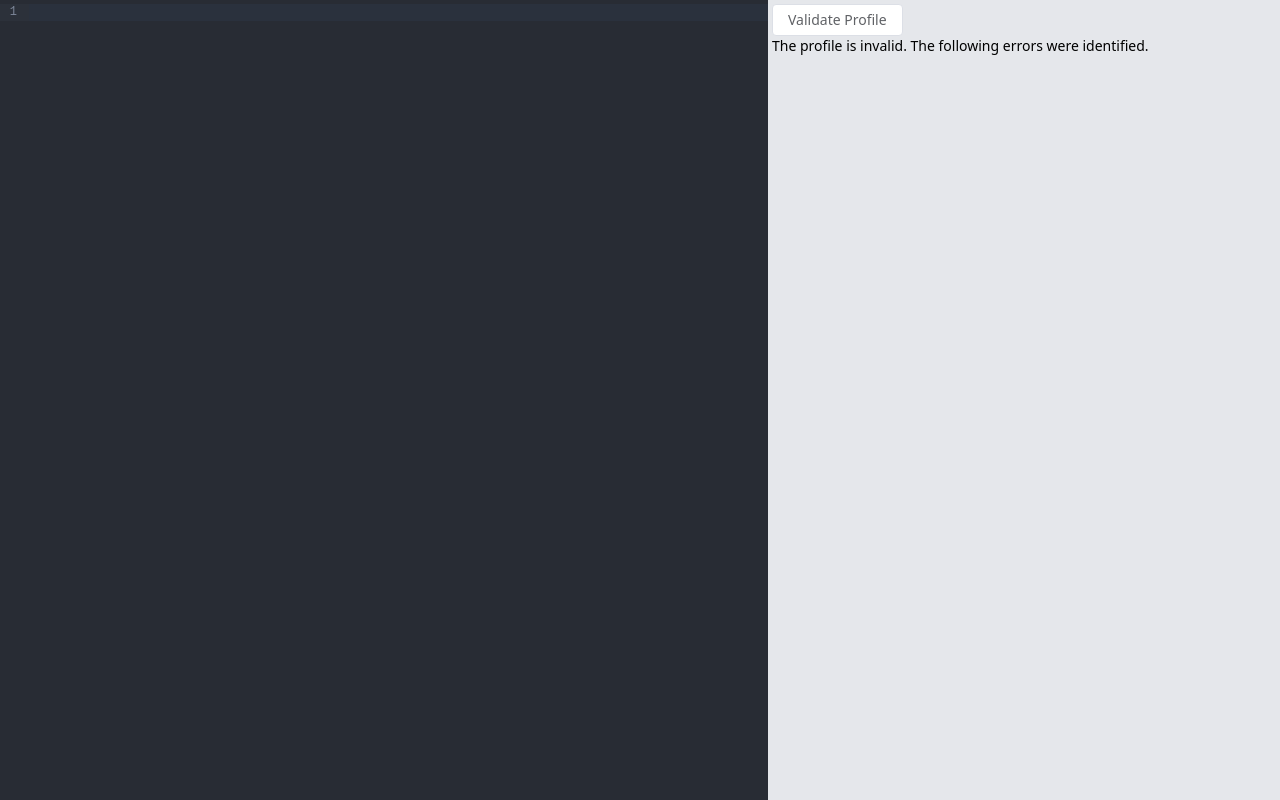
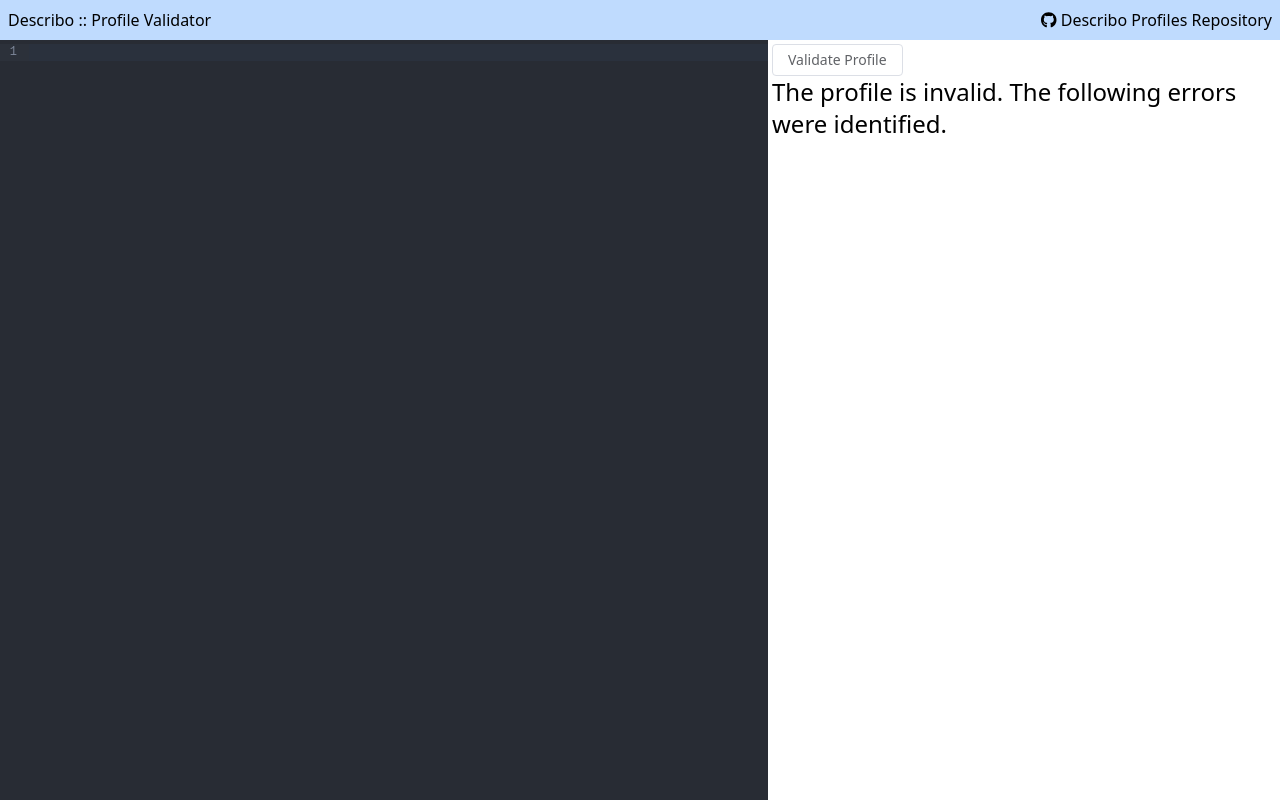
Before and after one commit to describo/profiles, a Vue app in the folder profile-checker/: page / in a window 1280 px wide. Built offline with nearby package versions, Linux system fonts and the light colour scheme.

Commit message:
app adjustments

```diff
--- a/profile-checker/src/App.vue
+++ b/profile-checker/src/App.vue
@@ -1,5 +1,5 @@
 <template>
-    <div id="app" class="bg-gray-200 flex flex-col h-screen">
+    <div id="app" class="">
         <router-view />
     </div>
 </template>
--- a/profile-checker/src/components/ProfileChecker.component.vue
+++ b/profile-checker/src/components/ProfileChecker.component.vue
@@ -2,25 +2,24 @@
     <div class="flex flex-col">
         <div class="flex flex-row">
             <div class="w-3/5">
-                <div class="h-screen">
+                <div class="">
                     <div ref="codemirror"></div>
                 </div>
             </div>
             <div class="w-2/5 p-1 flex flex-col">
-                <div class="flex flex-row">
-                    <div><el-button @click="validateProfile">Validate Profile</el-button></div>
-                </div>
-                <div v-if="data.formattingError">{{ data.formattingError }}</div>
-                <div v-if="!data.validation.valid" class="text-sm overflow-scroll">
+                <div class="flex flex-row"></div>
+                <div><el-button @click="validateProfile">Validate Profile</el-button></div>
+                <div v-if="!data.validation.valid" class="text-2xl overflow-scroll">
                     <div>The profile is invalid. The following errors were identified.</div>
-                    <div v-for="(error, idx) of data.validation.errors" :key="idx">
-                        <pre>{{ error }}</pre>
-                    </div>
                 </div>
                 <div v-if="data.validation.valid" class="flex flex-row space-x-2">
                     <div class="text-4xl text-green-500"><i class="fas fa-check"></i></div>
                     <div class="pt-2">the profile is valid</div>
                 </div>
+                <div v-for="(error, idx) of data.validation.errors" :key="idx">
+                    <pre>{{ error }}</pre>
+                </div>
+                <div v-if="data.formattingError">{{ data.formattingError }}</div>
             </div>
         </div>
     </div>
@@ -46,7 +45,7 @@
 });
 function setupCodeMirror() {
     const initialState = EditorState.create({
-        doc: data.transcription,
+        doc: "",
         extensions: [
             basicSetup,
             EditorView.lineWrapping,
@@ -86,8 +85,8 @@
     overflow: scroll;
 }
 .cm-scroller {
-    min-height: 100vh;
-    max-height: 100vh;
+    min-height: 95vh;
+    max-height: 95vh;
     overflow: auto;
 }
 </style>
--- a/profile-checker/src/components/Shell.component.vue
+++ b/profile-checker/src/components/Shell.component.vue
@@ -1,7 +1,26 @@
 <template>
-    <div class="flex flex-col"><profile-checker-component /></div>
+    <div class="flex flex-col">
+        <div class="flex flex-row p-2 bg-blue-200">
+            <div>Describo :: Profile Validator</div>
+            <div class="flex flex-grow"></div>
+            <div>
+                <a href="https://github.com/describo/profiles">
+                    <i class="fa-brands fa-github"></i>
+                    Describo Profiles Repository
+                </a>
+            </div>
+        </div>
+
+        <profile-checker-component class="max-height" />
+    </div>
 </template>
 
 <script setup>
 import ProfileCheckerComponent from "./ProfileChecker.component.vue";
 </script>
+
+<style scoped>
+.max-height {
+    max-height: 95vh;
+}
+</style>
--- a/profile-checker/src/components/lib.js
+++ b/profile-checker/src/components/lib.js
@@ -1,5 +1,8 @@
-import Ajv from "ajv";
+// import Ajv from "ajv";
+import Ajv from "ajv/dist/2019";
 import schema from "./profile.schema.json";
+
+// see https://ajv.js.org/json-schema.html
 
 export async function validateProfile({ profile }) {
     const ajv = new Ajv();
--- a/profile-checker/src/components/profile.schema.json
+++ b/profile-checker/src/components/profile.schema.json
@@ -10,26 +10,11 @@
                 "name": { "type": "string" },
                 "description": { "type": "string" },
                 "version": { "type": "number" },
+                "keywords": { "type": "array", "items": { "type": "string" } },
                 "warnMissingProperty": { "type": "boolean" }
             },
-            "required": ["name", "description", "version", "warnMissingProperty"],
+            "required": ["name", "description", "version"],
             "additionalProperties": false
-        },
-        "rootDatasets": {
-            "description": "Class definitions",
-            "type": "object",
-            "patternProperties": {
-                "^[A-Z,a-z]*": {
-                    "type": "object",
-                    "properties": {
-                        "type": {
-                            "type": "string"
-                        }
-                    },
-                    "required": ["type"],
-                    "additionalProperties": false
-                }
-            }
         },
         "hide": {
             "description": "Properties to be hidden in the UI",
@@ -101,12 +86,7 @@
                     "required": ["definition", "subClassOf", "inputs"],
                     "additionalProperties": false
                 }
-            },
-            "additionalProperties": true
-        },
-        "typeDefinitions": {
-            "type": "array",
-            "items": { "type": "string" }
+            }
         },
         "lookup": {
             "description": "Lookup definitions",
```
